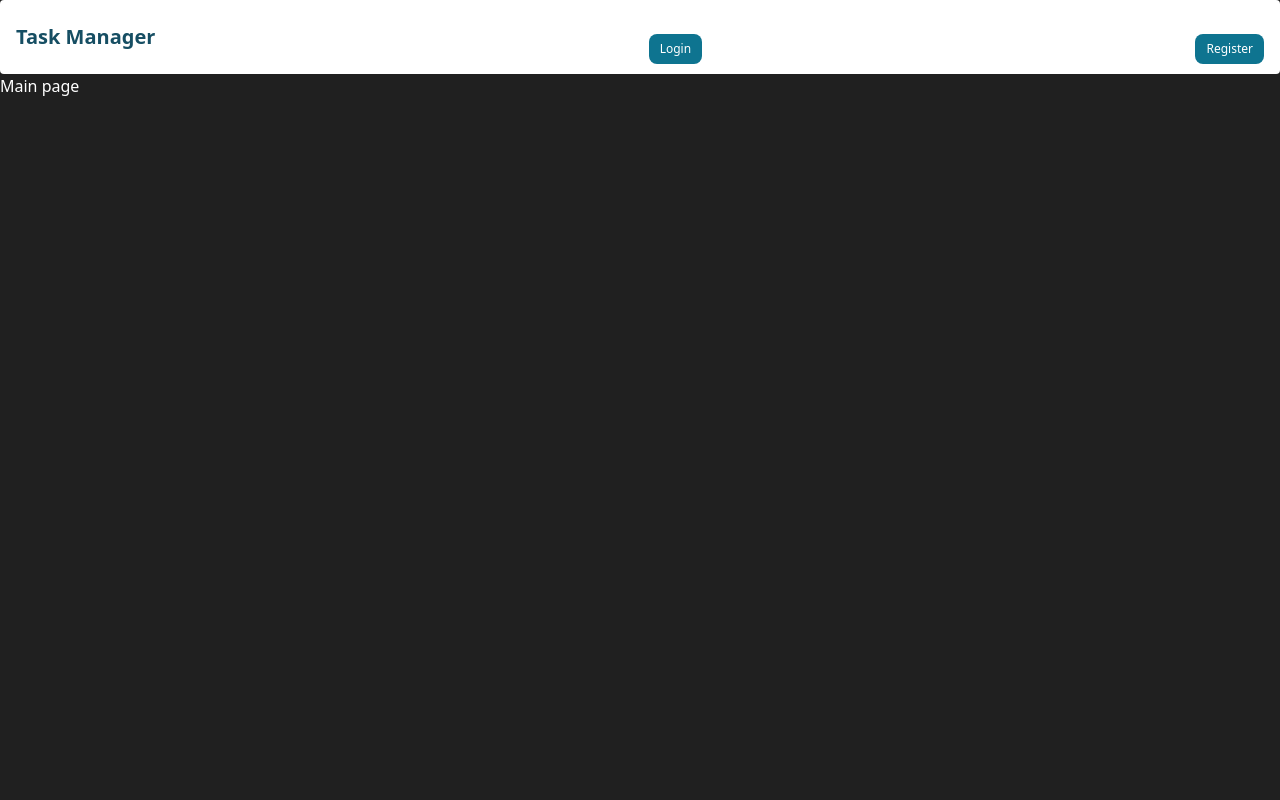
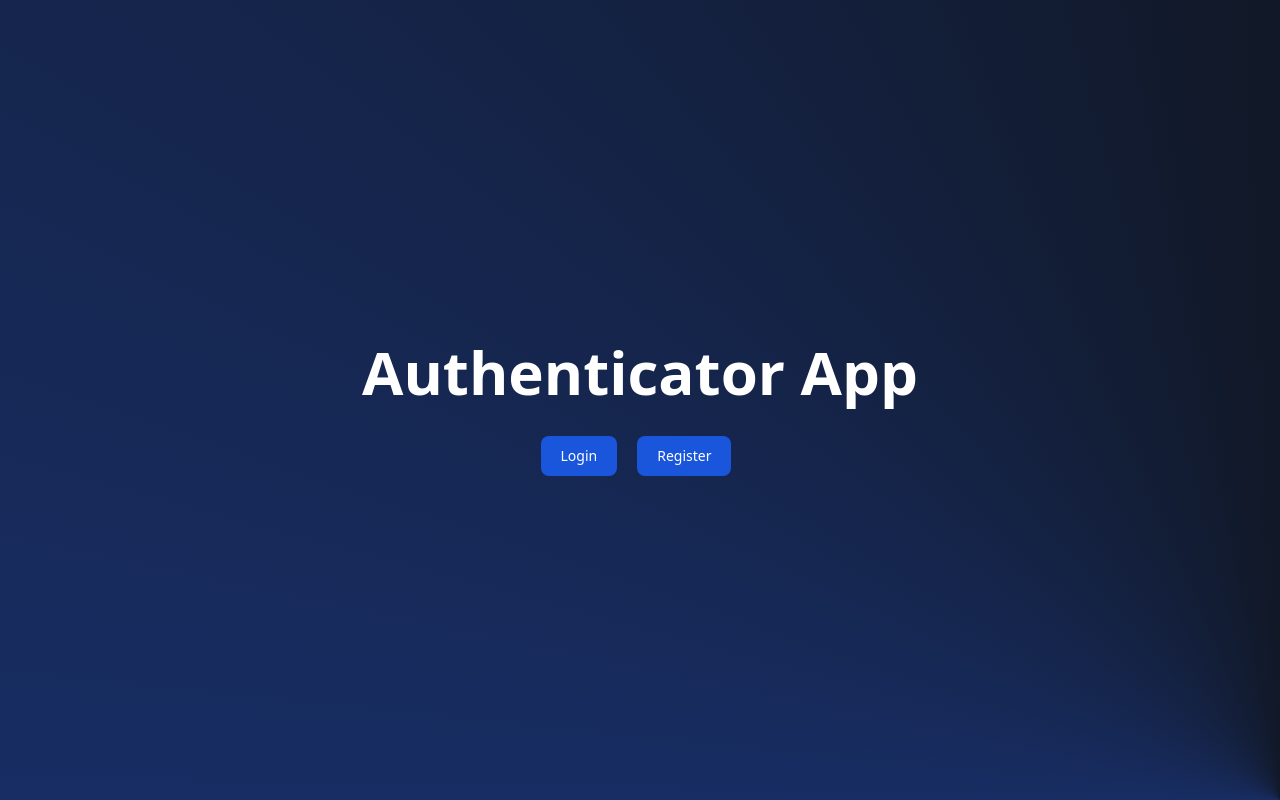
Before and after one commit to crisrey211/cautious-front, a React (Vite) app in the folder authenticator/: page / in a window 1280 px wide. Built offline with nearby package versions, Linux system fonts and the light colour scheme.

Commit message:
Fix: Main style added

```diff
--- a/authenticator/src/App.jsx
+++ b/authenticator/src/App.jsx
@@ -8,16 +8,16 @@ import ProfilePage from './pages/ProfilePage'
 import ProtectedRoute from './ProtectedRoute'
 import { TaskProvider } from './context/TasksContext'
 import NavbarCustom from '@components/Navbar'
+import HomePage from './pages/HomePage'
 function App() {
     return (
         <AuthProvider>
             <TaskProvider>
                 <BrowserRouter>
                     <main className="container mx-auto">
-                        <NavbarCustom />
                         <Routes>
                             {/* Public routes */}
-                            <Route path="/" element={<h1>Main page</h1>} />
+                            <Route path="/" element={<HomePage />} />
                             <Route path="/login" element={<LoginPage />} />
                             <Route path="/register" element={<RegisterPage />} />
 
--- a/authenticator/src/ProtectedRoute.jsx
+++ b/authenticator/src/ProtectedRoute.jsx
@@ -1,14 +1,20 @@
 import React from 'react'
+import { Navigate, Outlet } from 'react-router-dom'
+import NavbarCustom from './components/Navbar'
 import { useAuth } from './context/AuthContext'
-import { Navigate, Outlet } from 'react-router-dom'
 
 const ProtectedRoute = () => {
-    const { isAuthenticated, isLoading } = useAuth();
+    const { isAuthenticated, isLoading } = useAuth()
 
     if (isLoading) return <h1>Loading...</h1>
     if (!isAuthenticated) return <Navigate to="/login" replace />
 
-    return <Outlet />
+    return (
+        <div>
+            <NavbarCustom />
+            <Outlet />
+        </div>
+    )
 }
 
 export default ProtectedRoute
--- a/authenticator/src/components/Navbar.jsx
+++ b/authenticator/src/components/Navbar.jsx
@@ -19,13 +19,16 @@ const NavbarCustom = () => {
                     <ul className="font-medium flex flex-col p-4 md:p-0 mt-4 border border-gray-100 rounded-lg bg-gray-50 md:flex-row md:space-x-8 rtl:space-x-reverse md:mt-0 md:border-0  dark:bg-gray-800 md:dark:bg-gray-900 dark:border-gray-700">
                         <li className="text-2xl font-bold text-cyan-950 dark:text-whit">Welcome {user.username}</li>
                         <li>
-                            <Button size={'xs'}>
-                                <Link to={'/add-task'}>Add Task</Link>
-                            </Button>
+                            <Link
+                                to={'/add-task'}
+                                className="text-white bg-blue-700 hover:bg-blue-800  font-medium rounded-lg text-sm px-5 py-2.5 me-2 mb-2"
+                            >
+                                Add Task
+                            </Link>
                         </li>
                         <li>
-                            <Button size={'xs'}>
                             <Link
+                                className="text-white bg-blue-700 hover:bg-blue-800  font-medium rounded-lg text-sm px-5 py-2.5 me-2 mb-2"
                                 to={'/'}
                                 onClick={() => {
                                     logOut()
@@ -33,21 +36,26 @@ const NavbarCustom = () => {
                             >
                                 Logout
                             </Link>
-                            </Button>
                         </li>
                     </ul>
                 </React.Fragment>
             ) : (
                 <React.Fragment>
                     <li>
-                        <Button size={'xs'}>
-                            <Link to={'/login'}>Login</Link>
-                        </Button>
+                        <Link
+                            to={'/login'}
+                            className="text-white bg-blue-700 hover:bg-blue-800  font-medium rounded-lg text-sm px-5 py-2.5 me-2 mb-2"
+                        >
+                            Login
+                        </Link>
                     </li>
                     <li>
-                        <Button size={'xs'}>
-                            <Link to={'/register'}>Register</Link>
-                        </Button>
+                        <Link
+                            to={'/register'}
+                            className="text-white bg-blue-700 hover:bg-blue-800  font-medium rounded-lg text-sm px-5 py-2.5 me-2 mb-2"
+                        >
+                            Register
+                        </Link>
                     </li>
                 </React.Fragment>
             )}
--- a/authenticator/src/pages/HomePage.jsx
+++ b/authenticator/src/pages/HomePage.jsx
@@ -1,7 +1,31 @@
 import React from 'react'
+import { Link, Outlet } from 'react-router-dom'
 
 const HomePage = () => {
-    return <div>HomePage</div>
+    return (
+        <main className="items-center justify-center flex md:flex-row h-screen bg-[conic-gradient(at_bottom_right,_var(--tw-gradient-stops))] from-blue-700 via-blue-800 to-gray-900">
+            <div className="flex flex-col items-center justify-center">
+                <h1 className="text-6xl font-semibold text-center px-6 z-10 leading-loose text-white dark:text-white ">
+                    Authenticator App
+                </h1>
+                <div className="flex py-1 gap-3">
+                    <Link
+                        to={'/login'}
+                        className="text-white bg-blue-700 hover:bg-blue-800  font-medium rounded-lg text-sm px-5 py-2.5 me-2 mb-2"
+                    >
+                        Login
+                    </Link>
+                    <Link
+                        to={'/register'}
+                        className="text-white bg-blue-700 hover:bg-blue-800  font-medium rounded-lg text-sm px-5 py-2.5 me-2 mb-2"
+                    >
+                        Register
+                    </Link>
+                </div>
+                <Outlet />
+            </div>
+        </main>
+    )
 }
 
 export default HomePage
```
Lines whose indentation alone changed are shown as unchanged.
